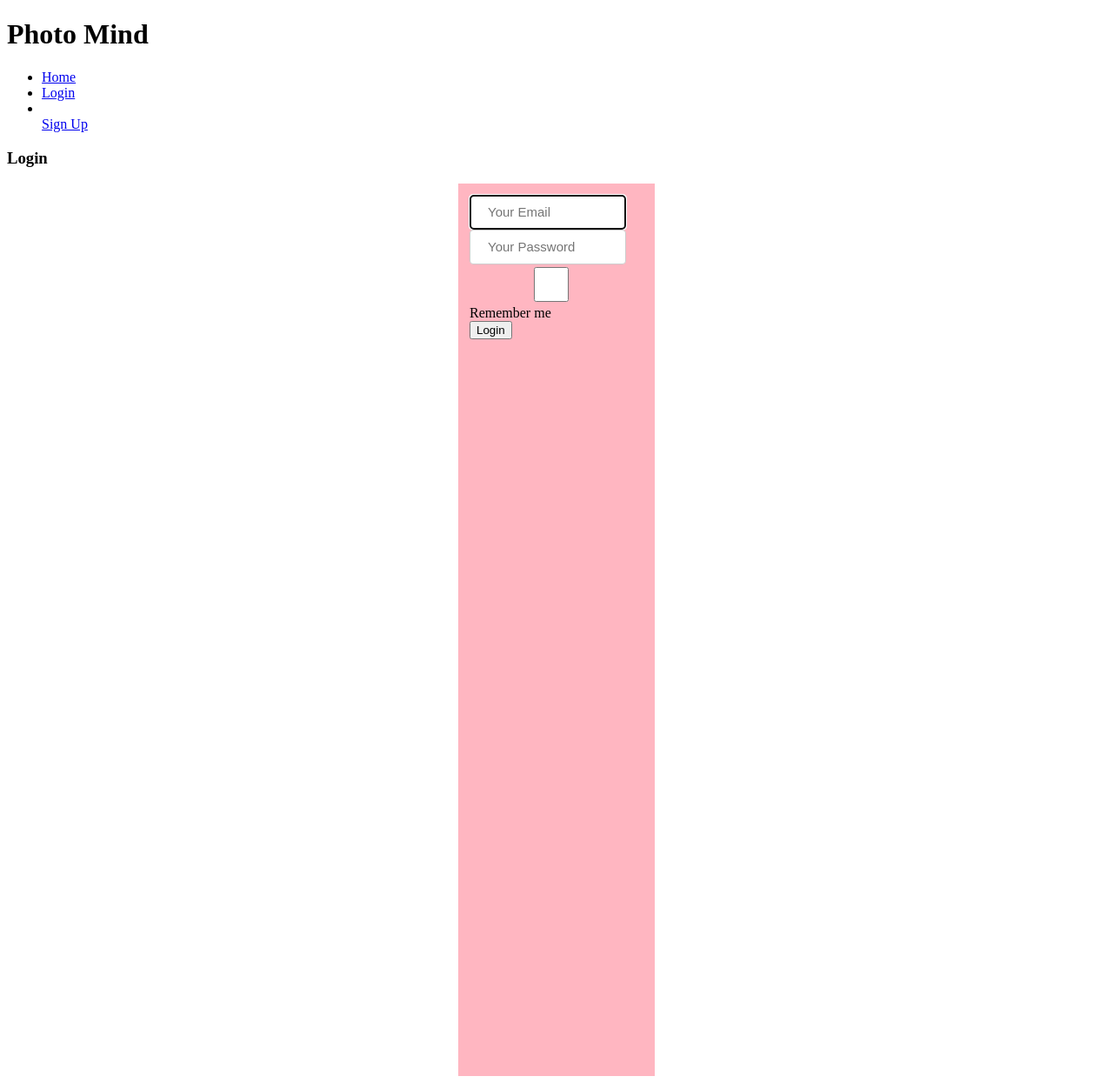
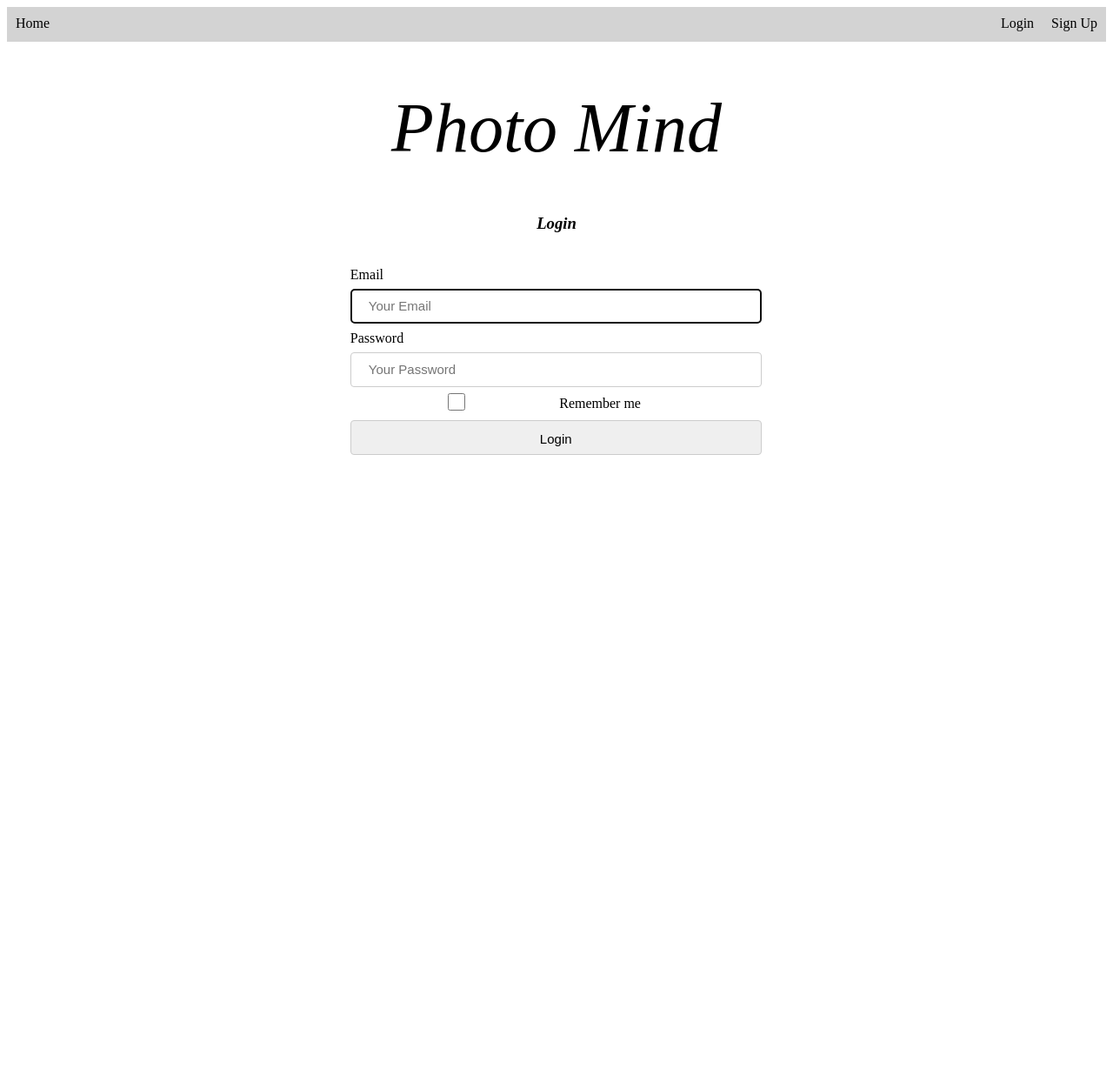
Before and after one commit to minawoien/photomind, a Python web app: template auth/project/templates/login.html in a window 1280 px wide. Shown: the whole page at 87% size. After the commit the page ends 523 px from the top, so only its background shows below. Run offline with Jinja, Linux system fonts and the light colour scheme; the template is opened without the code that fills it, so the values that code supplies are empty.

Commit message:
endinger i css og html

```diff
--- a/auth/project/static/css/style.css
+++ b/auth/project/static/css/style.css
@@ -56,9 +56,25 @@ body{
     transform:skew(var(skew));
   }
 */
+img{
+  width: 80%;
+  display: block;
+  margin-left: auto;
+  margin-right: auto;
+}
 
-input{
-	width: 90%;
+h1, h3{
+  text-align: center;
+  font-style: italic;
+}
+
+#Overskrift{
+  font-size: 80px;
+  font-weight: 100;
+}
+
+input, button{
+	width: 100%;
 	height: 40px;
 	font-size: 15px;
 	padding: 12px 20px;
@@ -67,22 +83,60 @@ input{
 	border-radius: 4px;
   box-sizing: border-box;
 }
-#inpEmail, #btnSend{
-	width: 187%;
+
+#inpCheckbox{
+  height: 20px;
+  margin: right;
+
+}
+
+#inpEmail, #inpLoginEmail, #inpLoginPassword, #inpLoginButton{
+	width: 200%;
+}
+
+td{
+  width: 300px;
 }
 
 table{
-	width: 60%;
-	line-height: 25px;
+	width: 600px;
+  line-height: 25px;
+  padding: 1%;
+  margin: auto;
+  width: 40%;
 }
 
-.box{
-    background-color: lightpink;
+/*form{
     padding: 1%;
-    height: 1000px;
-    /*margin-right: 3%;
-    margin-left: 3%;
-    margin-top: 40px;*/
     margin: auto;
-    width: 200px;
+    width: 40%;
+  }*/
+
+  nav ul {
+    list-style: none;
+    margin: 0;
+    padding: 0;
+    width: 100%;
+    height: 40px;
+    overflow: hidden;
+    background-color: lightgray;
   }
+
+  nav #liProfile, #liHjem{
+    float: left;
+  }
+
+  nav li {
+    float:right;
+  }
+
+  nav li a {
+    display: block;
+    text-decoration: none;
+    color: black;
+    padding: 10px;
+  }
+
+  nav li a:hover {
+    background-color: gray;
+  }
--- a/auth/project/templates/base.html
+++ b/auth/project/templates/base.html
@@ -7,27 +7,26 @@
         <meta http-equiv="X-UA-Compatible" content="IE=edge">
         <meta name="viewport" content="width=device-width, initial-scale=1">
         <link rel="stylesheet" href="{{ url_for('static', filename='/css/style.css') }}">
-
     </head>
     <body>
         <header>
             <div class='container'>
-                <h1 class='logo'>Photo Mind</h1>
                 <nav>
                     <ul>
-                        <li><a href="{{ url_for('main.index') }}" class="navbar-item">Home</a></li>
-                        {% if current_user.is_authenticated %}
-                        <li><a href="{{ url_for('main.profile') }}" class="navbar-item">Profile</a></li>
-                        {% endif %}
                         {% if not current_user.is_authenticated %}
+                        <li><a href="{{ url_for('auth.signup') }}" class="navbar-item">Sign Up</a></li>
                         <li><a href="{{ url_for('auth.login') }}" class="navbar-item">Login</a></li>
-                        <li></li><a href="{{ url_for('auth.signup') }}" class="navbar-item">Sign Up</a></li>
                         {% endif %}
                         {% if current_user.is_authenticated %}
                         <li><a href="{{ url_for('auth.logout') }}" class="navbar-item">Logout</a></li>
                         {% endif %}
+                        {% if current_user.is_authenticated %}
+                        <li id="liProfile"><a href="{{ url_for('main.profile') }}" class="navbar-item">Profile</a></li>
+                        {% endif %}
+                        <li id="liHjem"><a href="{{ url_for('main.index') }}" class="navbar-item">Home</a></li>
                     </ul>
                 </nav>
+                <h1 id="Overskrift">Photo Mind</h1>
             </div>
         </header>
         <section>
--- a/auth/project/templates/login.html
+++ b/auth/project/templates/login.html
@@ -14,7 +14,30 @@
         {% endif %}
         {% endwith %}
         <form method="POST" action="/login">
-            <div class="field">
+            <table>
+                <tbody>
+                    <tr>
+                        <td>Email</td>
+                    </tr>
+                    <tr>
+                        <td><input id="inpLoginEmail" type="email" name="email" placeholder="Your Email" autofocus=""></td>
+                    </tr>
+                    <tr>
+                        <td>Password</td>
+                    </tr>
+                    <tr>
+                        <td><input id=inpLoginPassword type="password" name="password" placeholder="Your Password"></td>
+                    </tr>
+                    <tr>
+                        <td><input id="inpCheckbox" type="checkbox"></td>
+                        <td>Remember me</td>
+                    </tr>
+                    <tr>
+                        <td><button id="inpLoginButton">Login</button></td>
+                    </tr>
+                </tbody>
+            </table>
+            <!--<div class="field">
                 <div class="control">
                     <input class="input is-large" type="email" name="email" placeholder="Your Email" autofocus="">
                 </div>
@@ -31,7 +54,7 @@
                     Remember me
                 </label>
             </div>
-            <button class="button is-block is-info is-large is-fullwidth">Login</button>
+            <button class="button is-block is-info is-large is-fullwidth">Login</button>-->
         </form>
     </div>
 </div>
--- a/auth/project/templates/signup.html
+++ b/auth/project/templates/signup.html
@@ -32,13 +32,13 @@
                     </tr>
                     <tr>
                         <td>Password:</td>
+                        <td></td>
                     </tr>
                     <tr>
                         <td><input id="inpPassowrd" type="password" name="password" placeholder="Password"></td>
-                    </tr>
-                    <tr>
                         <td><button id="btnSend">Sign Up</button></td>
                     </tr>
+
                 </tbody>
             </table>
             <!--
```
Also changed, not shown: auth/project/templates/index.html (+3 -6 lines).
